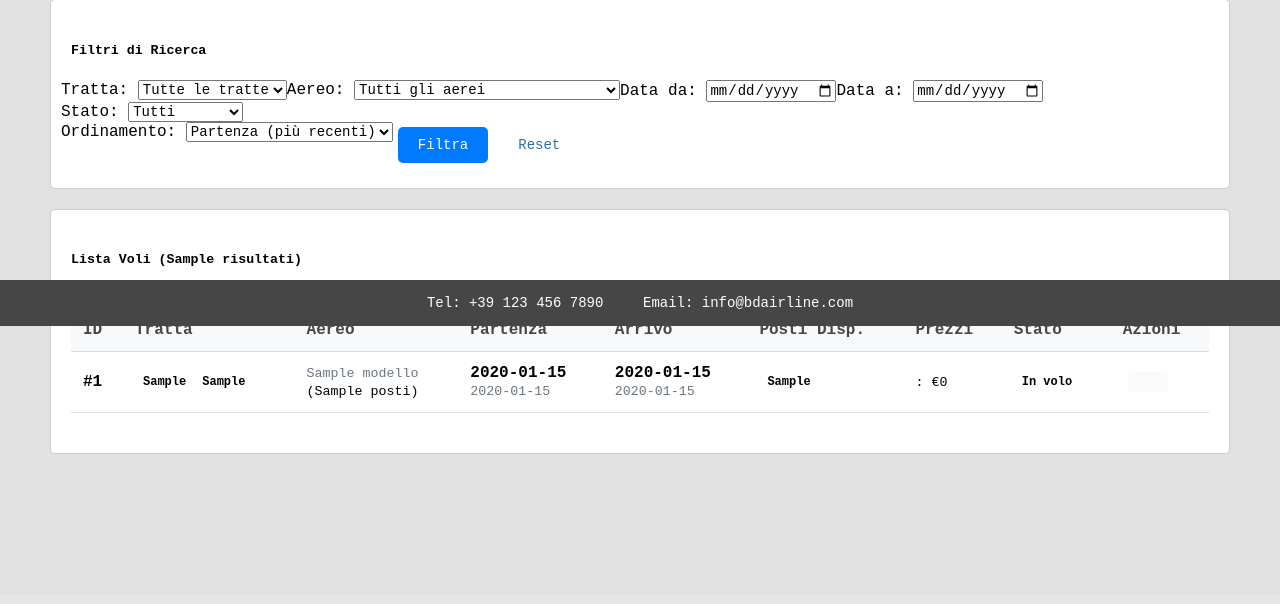
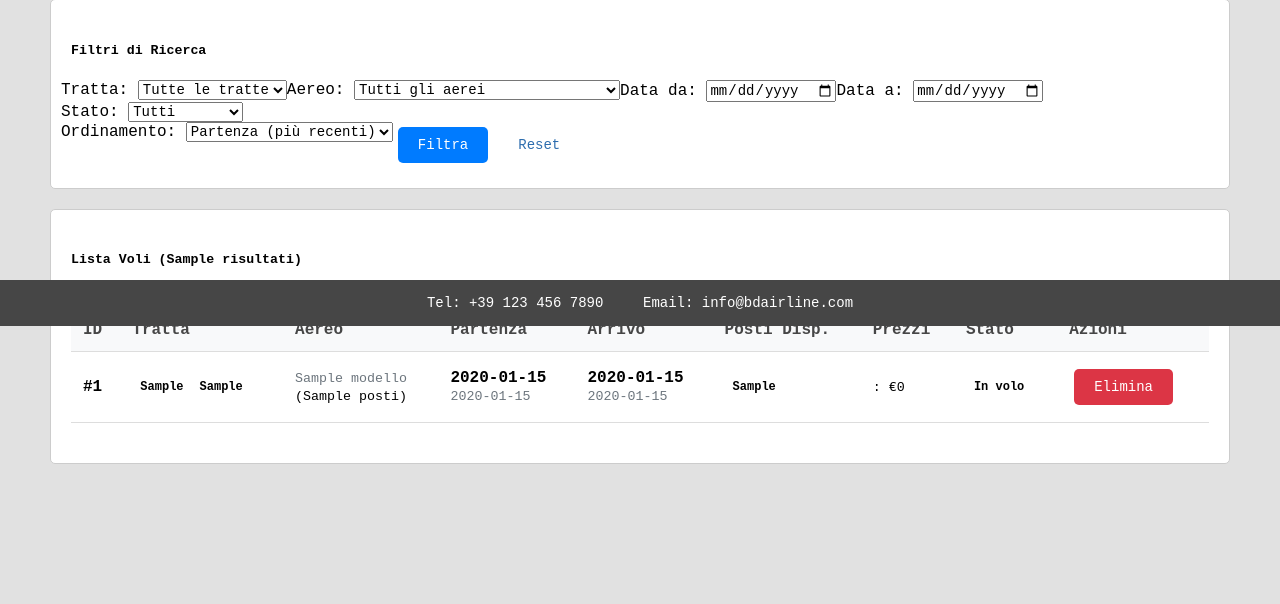
Before and after one commit to Alessandro-Dal-Ceredo/airline_project, a Flask app: template templates/gestione_voli.html in a window 1280 px wide. Shown: the part 474-1078 px from the top of the page. Before the commit the page ends 928 px from the top, so only its background shows below. Run offline with Flask 3, Linux system fonts and the light colour scheme; the template is opened without the code that fills it: most values are stand-ins (such as "Sample title", 1, 10 or a date in 2020).

Commit message:
Finito Front-End

```diff
--- a/app.py
+++ b/app.py
@@ -5,7 +5,7 @@ from flask_login import LoginManager, login_user, logout_user, login_required, c
 from werkzeug.security import generate_password_hash, check_password_hash
 from sqlalchemy.exc import IntegrityError
 from config import config
-from models import db, Utente, CompagniaAerea, Passeggero, Aeroporto, Volo, Tratta, TipoUtente
+from models import *
 
 def create_app(config_name=None, config_overrides=None):
     """Factory function per creare l'app Flask
--- /dev/null
+++ b/info.txt
@@ -0,0 +1,5 @@
+Progetto Base di dati CT0006 - 2025
+
+Membri
+Alessandro Dal Ceredo	892355
+Gabriele D'Amato	890654
--- a/populate_db.py
+++ /dev/null
@@ -1,2 +0,0 @@
-# File vuoto - qui inserirai lo script per popolare il database
-# Copia qui il codice per creare dati di test che ti fornirò
--- a/templates/gestione_voli.html
+++ b/templates/gestione_voli.html
@@ -115,9 +115,6 @@
                                 <label for="stato" class="form-label">Stato:</label>
                                 <select name="stato" id="stato" class="form-select">
                                     <option value="">Tutti</option>
-                                    <option value="futuri" {% if stato_volo == 'futuri' %}selected{% endif %}>
-                                        Futuri
-                                    </option>
                                     <option value="passati" {% if stato_volo == 'passati' %}selected{% endif %}>
                                         Passati
                                     </option>
@@ -241,25 +238,12 @@
                                         {% endif %}
                                     </td>
                                     <td>
-                                        <div class="btn-group btn-group-sm" role="group">
-                                            <!-- Pulsante elimina solo per voli futuri senza prenotazioni -->
-                                            {% if volo.partenza > ora_corrente %}
-                                            <form method="POST" action="{{ url_for('elimina_volo', volo_id=volo.id) }}"
-                                                  class="d-inline"
-                                                  onsubmit="return confirm('Sei sicuro di voler eliminare questo volo?')">
-                                                <button type="submit" class="btn btn-outline-danger btn-sm"
-                                                        title="Elimina volo">
-                                                    <i class="fas fa-trash"></i>
-                                                </button>
-                                            </form>
-                                            {% else %}
-                                            <button class="btn btn-outline-secondary btn-sm" disabled
-                                                    title="Volo già partito">
-                                                <i class="fas fa-lock"></i>
-                                            </button>
-                                            {% endif %}
-                                        </div>
-                                    </td>
+                                            <div>
+                                                <form method="POST" action="{{ url_for('elimina_volo', volo_id=volo.id) }}" style="display: inline;" onsubmit="return confirm('Sei sicuro di voler eliminare questo volo?')">
+                                                    <button type="submit" class="btn btn-danger">Elimina</button>
+                                                </form>
+                                            </div>
+                                        </td>
                                 </tr>
                                 {% endfor %}
                             </tbody>
```
Also changed, not shown: 1 other file.
